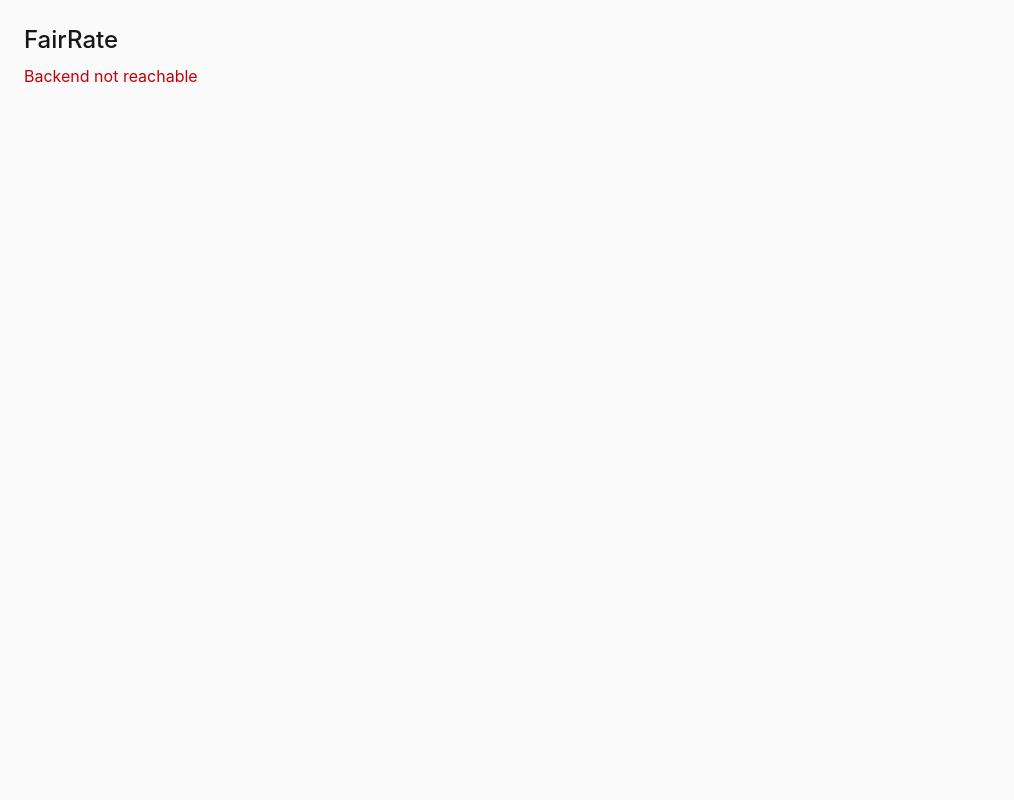
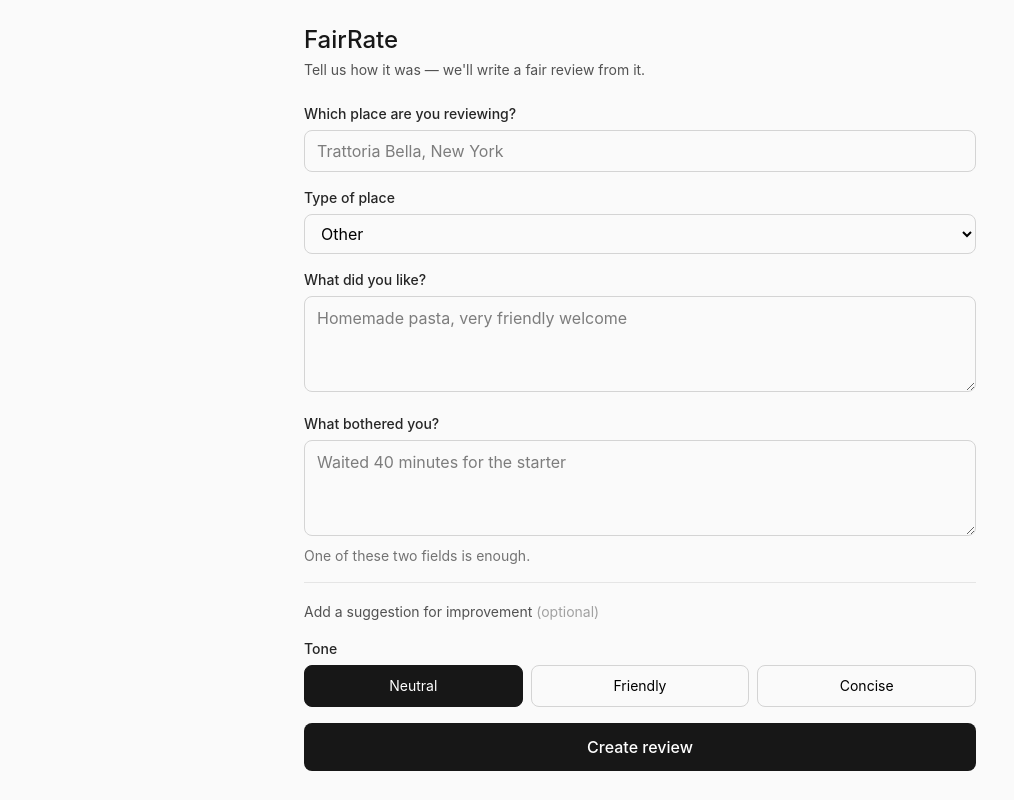
Before and after one commit to Nosgard/FairRate, a React (Vite) app in the folder frontend/: page / in a window 1280 px wide. Shown: the whole page, without its empty margins (0-1014 px from the left). Built offline with nearby package versions, Linux system fonts and the light colour scheme; no server answers.

Commit message:
feat: add review form with validation and generation wiring
Validation mirrors ReviewInput in the backend. App.tsx bridges ReviewFormValues to ReviewRequest explicitly, since the form omits language (fixed to "en" for now) while the API requires it.

```diff
--- a/frontend/src/App.tsx
+++ b/frontend/src/App.tsx
@@ -1,32 +1,51 @@
-import { useEffect, useState } from "react";
-
-type Status = "checking" | "online" | "offline";
+import { ReviewForm } from "./components/ReviewForm";
+import { useReviewGeneration } from "./hooks/useReviewGeneration";
+import type { ReviewFormValues } from "./lib/schema";
 
 export default function App() {
-  const [status, setStatus] = useState<Status>("checking");
+  const { state, generate } = useReviewGeneration();
 
-  useEffect(() => {
-    fetch("/health")
-      .then((res) => (res.ok ? setStatus("online") : setStatus("offline")))
-      .catch(() => setStatus("offline"));
-  }, []);
-
-  const label = {
-    checking: "Checking backend...",
-    online: "Backend reachable",
-    offline: "Backend not reachable",
-  }[status];
-
-  const colour = {
-    checking: "text-neutral-500",
-    online: "text-green-700",
-    offline: "text-red-700",
-  }[status];
+  /** Bridges form values to the API request shape. The two are close but
+   *  not identical: `language` is fixed for now and never asked for in the
+   *  form. Keeping the conversion explicit means a change on either side
+   *  surfaces here, not silently at runtime. */
+  function handleSubmit(values: ReviewFormValues) {
+    generate({
+      venue_name: values.venue_name,
+      category: values.category,
+      liked: values.liked,
+      disliked: values.disliked,
+      suggestions: values.suggestions,
+      tone: values.tone,
+      language: "en",
+    });
+  }
 
   return (
     <main className="min-h-dvh bg-neutral-50 p-6">
-      <h1 className="text-2xl font-medium text-neutral-900">FairRate</h1>
-      <p className={`mt-2 ${colour}`}>{label}</p>
+      <div className="mx-auto max-w-2xl">
+        <h1 className="text-2xl font-medium text-neutral-900">FairRate</h1>
+        <p className="mt-1 text-sm text-neutral-600">
+          Tell us how it was — we'll write a fair review from it.
+        </p>
+
+        <div className="mt-6">
+          <ReviewForm
+            onSubmit={handleSubmit}
+            isLoading={state.status === "loading"}
+          />
+        </div>
+
+        {state.status === "success" && (
+          <pre className="mt-6 overflow-auto rounded-lg bg-white p-4 text-xs">
+            {JSON.stringify(state.review, null, 2)}
+          </pre>
+        )}
+
+        {state.status === "error" && (
+          <p className="mt-6 text-sm text-red-700">{state.message}</p>
+        )}
+      </div>
     </main>
   );
 }
--- /dev/null
+++ b/frontend/src/components/ReviewForm.tsx
@@ -0,0 +1,184 @@
+/** The input form. Presentational only — collecting and validating input.
+ *  Everything about calling the backend lives in useReviewGeneration. */
+
+import { zodResolver } from "@hookform/resolvers/zod";
+import { useState } from "react";
+import { useForm } from "react-hook-form";
+
+import { TONES, VENUE_CATEGORIES, reviewFormSchema } from "../lib/schema";
+import type { ReviewFormValues } from "../lib/schema";
+
+interface ReviewFormProps {
+  onSubmit: (values: ReviewFormValues) => void;
+  isLoading: boolean;
+}
+
+const CATEGORY_LABELS: Record<(typeof VENUE_CATEGORIES)[number], string> = {
+  restaurant: "Restaurant",
+  cafe: "Café",
+  bar: "Bar",
+  hotel: "Hotel",
+  cinema: "Cinema",
+  theatre: "Theatre",
+  museum: "Museum",
+  shop: "Shop",
+  service: "Service",
+  other: "Other",
+};
+
+export function ReviewForm({ onSubmit, isLoading }: ReviewFormProps) {
+  const {
+    register,
+    handleSubmit,
+    formState: { errors },
+  } = useForm<ReviewFormValues>({
+    resolver: zodResolver(reviewFormSchema),
+    defaultValues: {
+      venue_name: "",
+      category: "other",
+      liked: "",
+      disliked: "",
+      suggestions: "",
+      tone: "neutral",
+    },
+  });
+
+  const [showSuggestions, setShowSuggestions] = useState(false);
+
+  return (
+    <form onSubmit={handleSubmit(onSubmit)} className="space-y-4">
+      <div>
+        <label
+          htmlFor="venue_name"
+          className="block text-sm font-medium text-neutral-800"
+        >
+          Which place are you reviewing?
+        </label>
+        <input
+          id="venue_name"
+          type="text"
+          placeholder="Trattoria Bella, New York"
+          className="mt-1.5 w-full rounded-lg border border-neutral-300 px-3 py-2 text-base"
+          {...register("venue_name")}
+        />
+        {errors.venue_name && (
+          <p className="mt-1 text-sm text-red-700">
+            {errors.venue_name.message}
+          </p>
+        )}
+      </div>
+
+      <div>
+        <label
+          htmlFor="category"
+          className="block text-sm font-medium text-neutral-800"
+        >
+          Type of place
+        </label>
+        <select
+          id="category"
+          className="mt-1.5 w-full rounded-lg border border-neutral-300 px-3 py-2 text-base"
+          {...register("category")}
+        >
+          {VENUE_CATEGORIES.map((value) => (
+            <option key={value} value={value}>
+              {CATEGORY_LABELS[value]}
+            </option>
+          ))}
+        </select>
+      </div>
+
+      <div>
+        <label
+          htmlFor="liked"
+          className="block text-sm font-medium text-neutral-800"
+        >
+          What did you like?
+        </label>
+        <textarea
+          id="liked"
+          rows={3}
+          placeholder="Homemade pasta, very friendly welcome"
+          className="mt-1.5 w-full resize-y rounded-lg border border-neutral-300 px-3 py-2 text-base leading-relaxed"
+          {...register("liked")}
+        />
+      </div>
+
+      <div>
+        <label
+          htmlFor="disliked"
+          className="block text-sm font-medium text-neutral-800"
+        >
+          What bothered you?
+        </label>
+        <textarea
+          id="disliked"
+          rows={3}
+          placeholder="Waited 40 minutes for the starter"
+          className="mt-1.5 w-full resize-y rounded-lg border border-neutral-300 px-3 py-2 text-base leading-relaxed"
+          {...register("disliked")}
+        />
+        {/* The refine rule in schema.ts attaches its message to `liked`,
+            but it concerns both fields — so it is shown here, below the
+            pair, rather than under the first one in isolation. */}
+        {errors.liked ? (
+          <p className="mt-1 text-sm text-red-700">{errors.liked.message}</p>
+        ) : (
+          <p className="mt-1 text-sm text-neutral-500">
+            One of these two fields is enough.
+          </p>
+        )}
+      </div>
+
+      <div className="border-t border-neutral-200 pt-4">
+        <button
+          type="button"
+          onClick={() => setShowSuggestions((v) => !v)}
+          className="text-sm text-neutral-600"
+        >
+          {showSuggestions ? "Hide" : "Add"} a suggestion for improvement{" "}
+          <span className="text-neutral-400">(optional)</span>
+        </button>
+        {showSuggestions && (
+          <textarea
+            rows={2}
+            placeholder="One more person on weekends"
+            aria-label="Suggestion for improvement"
+            className="mt-2 w-full resize-y rounded-lg border border-neutral-300 px-3 py-2 text-base leading-relaxed"
+            {...register("suggestions")}
+          />
+        )}
+      </div>
+
+      <div>
+        <label className="block text-sm font-medium text-neutral-800">
+          Tone
+        </label>
+        <div className="mt-1.5 grid grid-cols-3 gap-2">
+          {TONES.map((value) => (
+            <label
+              key={value}
+              className="flex cursor-pointer items-center justify-center rounded-lg border border-neutral-300 py-2.5 text-sm capitalize has-[:checked]:border-neutral-900 has-[:checked]:bg-neutral-900 has-[:checked]:text-white"
+            >
+              <input
+                type="radio"
+                value={value}
+                className="sr-only"
+                {...register("tone")}
+              />
+              {value}
+            </label>
+          ))}
+        </div>
+      </div>
+
+      <button
+        type="submit"
+        disabled={isLoading}
+        className="w-full rounded-lg bg-neutral-900 px-4 py-3 text-base font-medium text-white disabled:opacity-50"
+      >
+        {isLoading ? "Writing your review…" : "Create review"}
+      </button>
+    </form>
+  );
+}
--- /dev/null
+++ b/frontend/src/lib/schema.ts
@@ -0,0 +1,43 @@
+/** Form validation rules. Deliberately mirrors ReviewInput in the backend
+ *  (app/core/models.py) — the backend stays authoritative, this is here so
+ *  the user sees a problem before a request is sent, not after. */
+
+import { z } from "zod";
+
+export const VENUE_CATEGORIES = [
+  "restaurant",
+  "cafe",
+  "bar",
+  "hotel",
+  "cinema",
+  "theatre",
+  "museum",
+  "shop",
+  "service",
+  "other",
+] as const;
+
+export const TONES = ["neutral", "friendly", "concise"] as const;
+
+export const reviewFormSchema = z
+  .object({
+    venue_name: z
+      .string()
+      .trim()
+      .min(2, "Please enter at least two characters.")
+      .max(120, "That name is too long."),
+    category: z.enum(VENUE_CATEGORIES),
+    liked: z.string().trim().max(2000, "That is a bit too long."),
+    disliked: z.string().trim().max(2000, "That is a bit too long."),
+    suggestions: z.string().trim().max(1000, "That is a bit too long."),
+    tone: z.enum(TONES),
+  })
+  // Mirrors require_content in the backend: without either field there is
+  // nothing to review. Attached to `liked` so the message appears at a
+  // field rather than floating above the form.
+  .refine((data) => data.liked.length > 0 || data.disliked.length > 0, {
+    message: "Please fill in at least one of these two fields.",
+    path: ["liked"],
+  });
+
+export type ReviewFormValues = z.infer<typeof reviewFormSchema>;
```
